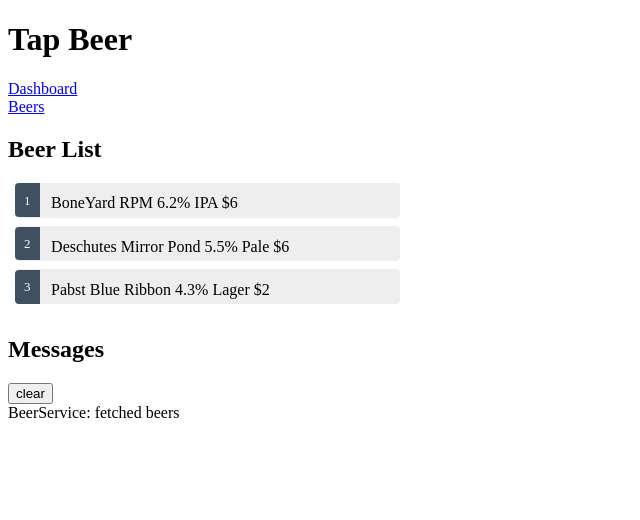
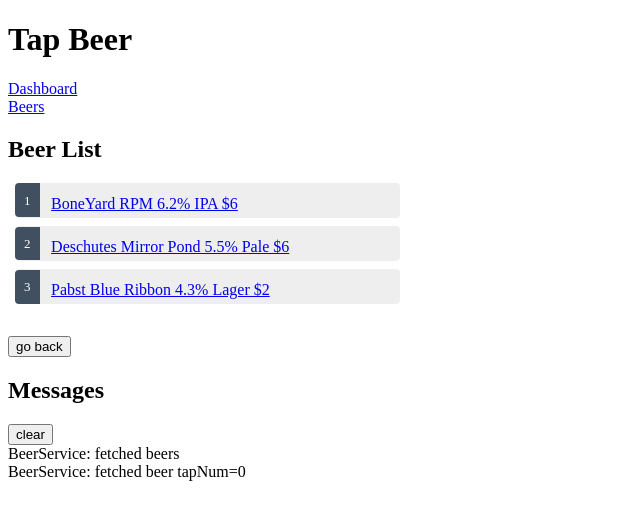
Before and after one commit to MCStuart/Tap-Room, an Angular app: page /beers in a window 1280 px wide. Shown: the top 520 px of the page, without its empty margins (0-640 px from the left). Built offline with nearby package versions, Linux system fonts and the light colour scheme.

Commit message:
add routes to indvidual tapNums, and back navigation

```diff
--- a/src/app/app-routing.module.ts
+++ b/src/app/app-routing.module.ts
@@ -2,11 +2,13 @@
 import { RouterModule, Routes } from '@angular/router';
 import { BeersComponent } from './beers/beers.component';
 import { DashboardComponent }   from './dashboard/dashboard.component';
+import { BeerDetailComponent }  from './beer-detail/beer-detail.component';
 
 const routes: Routes = [
   { path: '', redirectTo: '/dashboard', pathMatch: 'full' },
   { path: 'beers', component: BeersComponent },
   { path: 'dashboard', component: DashboardComponent },
+  { path: 'detail/:tapNum', component: BeerDetailComponent }
 ];
 
 @NgModule({
--- a/src/app/beer-detail/beer-detail.component.html
+++ b/src/app/beer-detail/beer-detail.component.html
@@ -22,3 +22,4 @@
       </label>
     </div>
   </div>
+  <button (click)="goBack()">go back</button>
--- a/src/app/beer-detail/beer-detail.component.ts
+++ b/src/app/beer-detail/beer-detail.component.ts
@@ -1,5 +1,9 @@
 import { Component, OnInit, Input } from '@angular/core';
 import { Beer } from '../beers/models/beers.model';
+import { ActivatedRoute } from '@angular/router';
+import { Location } from '@angular/common';
+
+import { BeerService }  from '../beer.service';
 @Component({
   selector: 'app-beer-detail',
   templateUrl: './beer-detail.component.html',
@@ -8,9 +12,22 @@
 export class BeerDetailComponent implements OnInit {
   @Input() beer: Beer;
 
-  constructor() { }
+  constructor(
+    private route:ActivatedRoute,
+    private beerService: BeerService,
+    private location: Location) { }
 
-  ngOnInit() {
+  ngOnInit(): void {
+    this.getBeer();
   }
 
+  getBeer(): void {
+    const tapNum = +this.route.snapshot.paramMap.get('tapNum');
+    this.beerService.getBeer(tapNum)
+      .subscribe(beer => this.beer = beer);
+  }
+
+  goBack(): void {
+    this.location.back();
+  }
 }
--- a/src/app/beer.service.ts
+++ b/src/app/beer.service.ts
@@ -15,6 +15,12 @@
     return of(BEERS);
   }
 
+  getBeer(tapNum: number): Observable<Beer> {
+    // TODO: send the message _after_ fetching the hero
+    this.messageService.add(`BeerService: fetched beer tapNum=${tapNum}`);
+    return of(BEERS.find(beer => beer.tapNum === tapNum));
+  }
+
   constructor( private messageService: MessageService) {}
 
 }
--- a/src/app/beers/beers.component.html
+++ b/src/app/beers/beers.component.html
@@ -1,7 +1,9 @@
 <h2>Beer List</h2>
 <ul class="beers">
-  <li *ngFor="let beer of beers" (click)="onSelect(beer)" [class.selected]="beer === selectedBeer">
-      <span class="plaque">{{beer.tapNum}}</span>{{beer.breweryName}} {{beer.beerName}} {{beer.ABV}}% {{beer.style}} ${{beer.price}}
+  <li *ngFor="let beer of beers">
+      <a routerLink="/detail/{{beer.tapNum}}">
+        <span class="plaque">{{beer.tapNum}}</span>{{beer.breweryName}} {{beer.beerName}} {{beer.ABV}}% {{beer.style}} ${{beer.price}}
+      </a>
   </li>
 </ul>
 
--- a/src/app/beers/beers.component.ts
+++ b/src/app/beers/beers.component.ts
@@ -13,12 +13,6 @@
 
   beers: Beer[];
 
-  selectedBeer: Beer;
-  onSelect(beer: Beer): void {
-    this.selectedBeer = beer;
-    console.log(this.selectedBeer.beerName);
-  }
-
   getBeers(): void {
     this.beerService.getBeers()
       .subscribe(beers => this.beers = beers);
--- a/src/app/dashboard/dashboard.component.html
+++ b/src/app/dashboard/dashboard.component.html
@@ -1,6 +1,6 @@
 <h3>Top Beers</h3>
 <div class="grid grid-pad">
-  <a *ngFor="let beer of beers" class="col-1-4">
+  <a *ngFor="let beer of beers" class="col-1-4" routerLink="/detail/{{beer.tapNum}}">
     <div class="module beer">
       <h4>{{beer.beerName}}</h4>
     </div>
```
